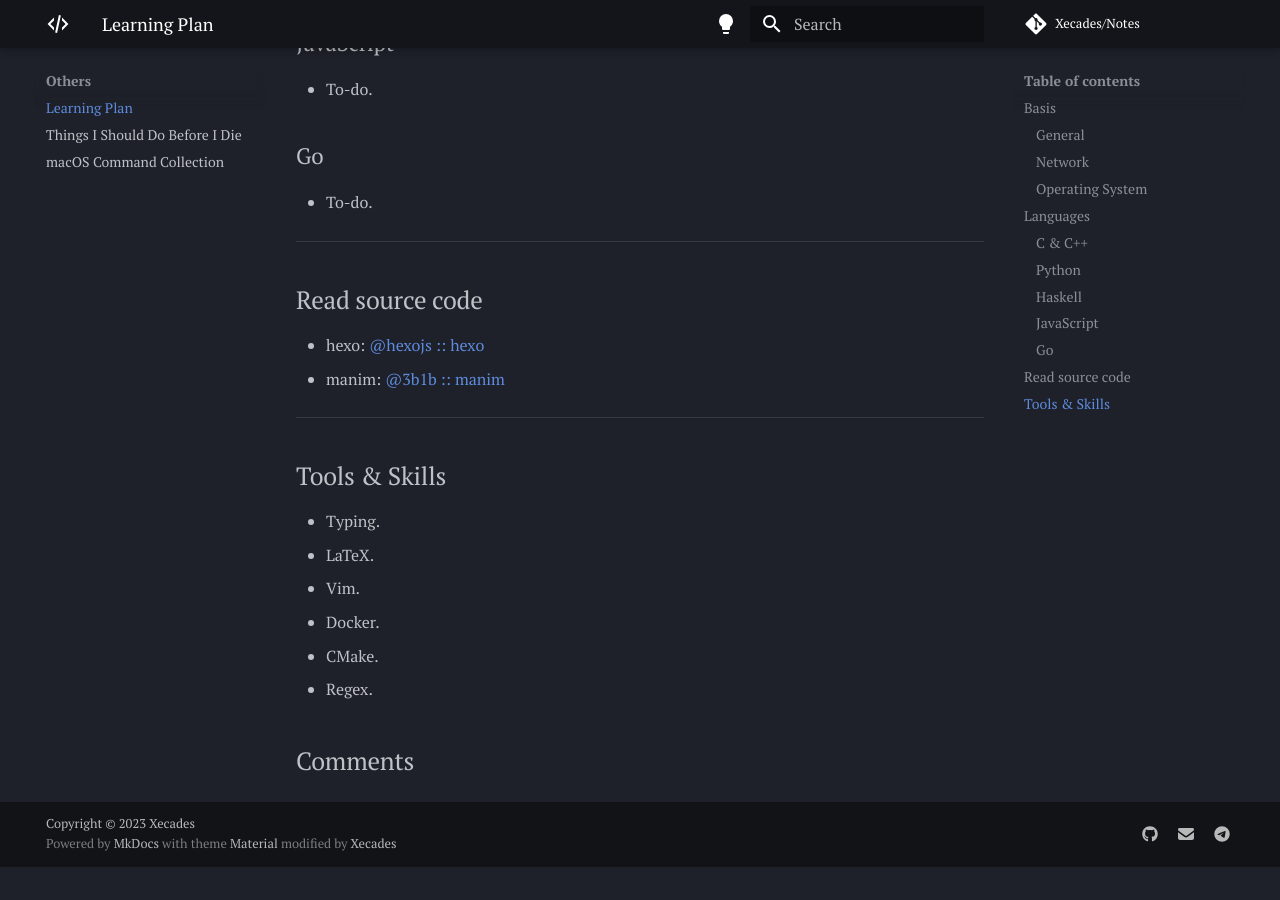
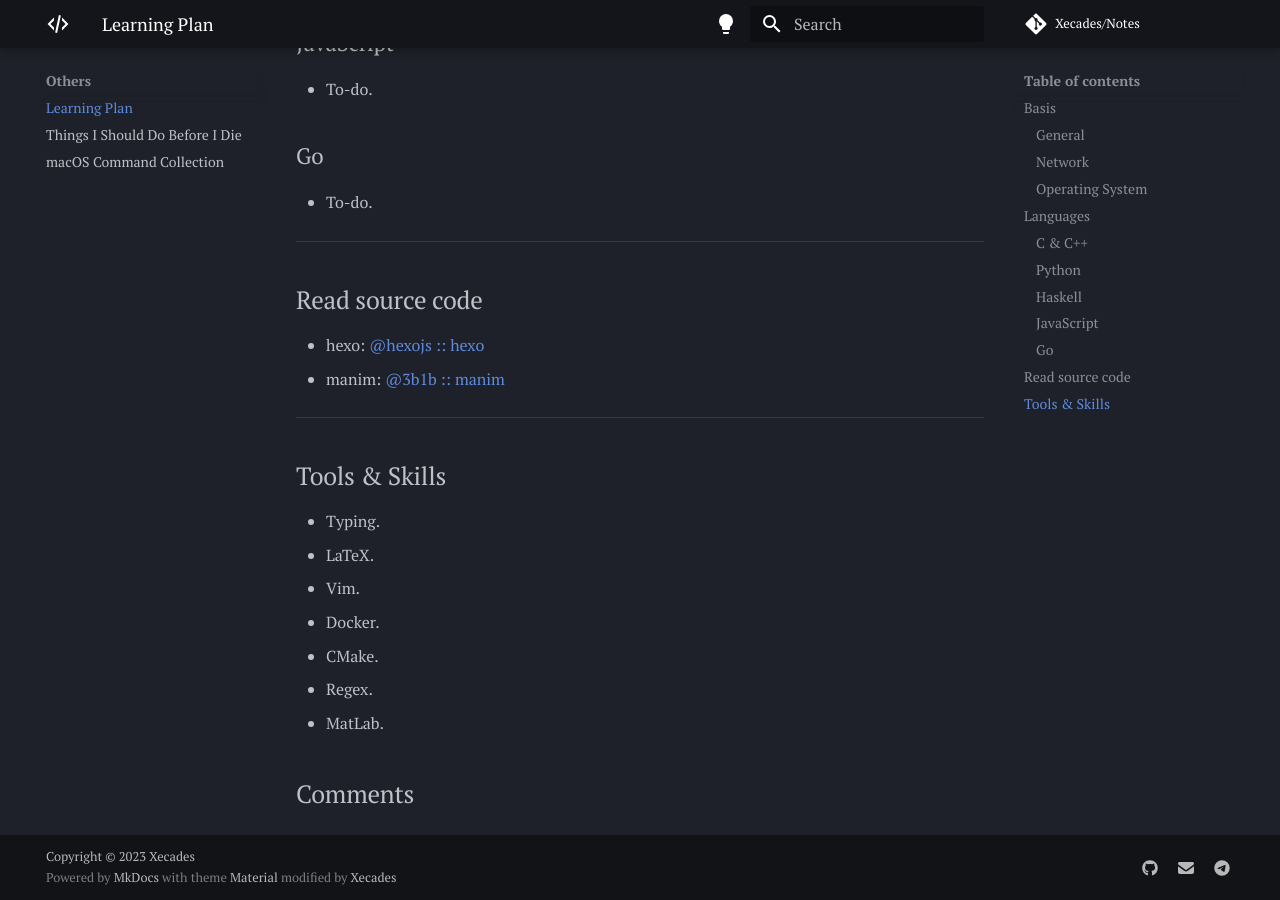
Before and after one commit to Xecades/Notes, an MkDocs documentation site: the page built from docs/others/learning-plan.md, in a window 1280 px wide and 900 px high, scrolled down 1192 px. Built offline with MkDocs 1.6.1 and Material for MkDocs 9.7.7, drawn with Linux system fonts in a browser that asks for light colours; comment, search, counter and statistics services are not loaded; before the commit the page ends 2059 px from its top, so only the background shows below that.

Commit message:
add: learning-plan + matlab

```diff
--- a/docs/others/learning-plan.md
+++ b/docs/others/learning-plan.md
@@ -65,3 +65,4 @@ Several languages that I am interested in.
  - Docker.
  - CMake.
  - Regex.
+ - MatLab.
```
